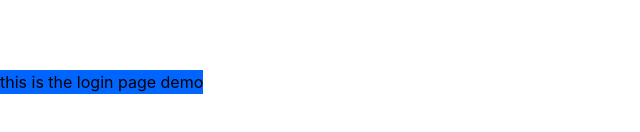
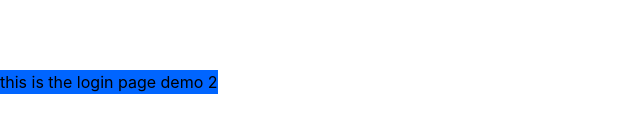
Before and after one commit to lenhathieu96/ss_restaurant_web, a React app: page /ss_restaurant_web/ in a window 1280 px wide. Shown: the part 318-450 px from the top of the page, without its empty margins (0-640 px from the left). Built offline with nearby package versions, Linux system fonts and the light colour scheme; the HTML template or start-up script is replaced by a standard one.

Commit message:
feat: integrate login page

```diff
--- a/src/pages/login/index.tsx
+++ b/src/pages/login/index.tsx
@@ -3,7 +3,7 @@ import "./styles.scss";
 const LoginPage = () => {
   return (
     <div className="root-container">
-      <p>this is the login page demo</p>
+      <p>this is the login page demo 2</p>
     </div>
   );
 };
```
